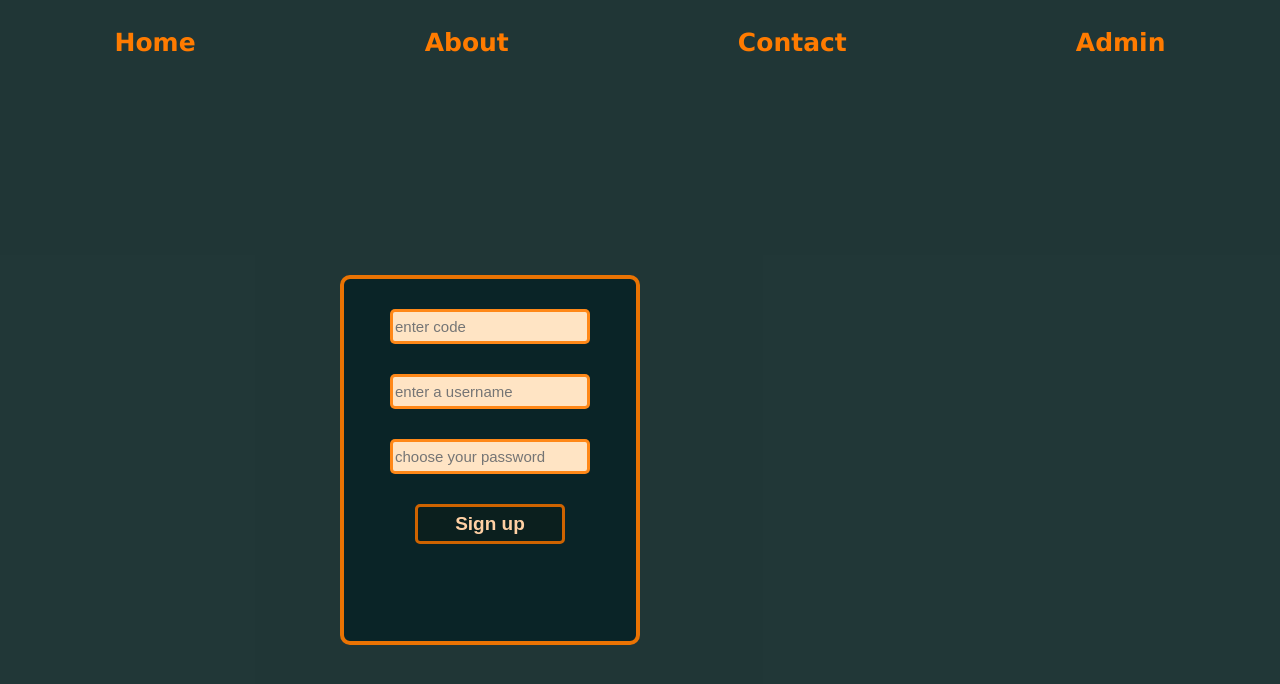
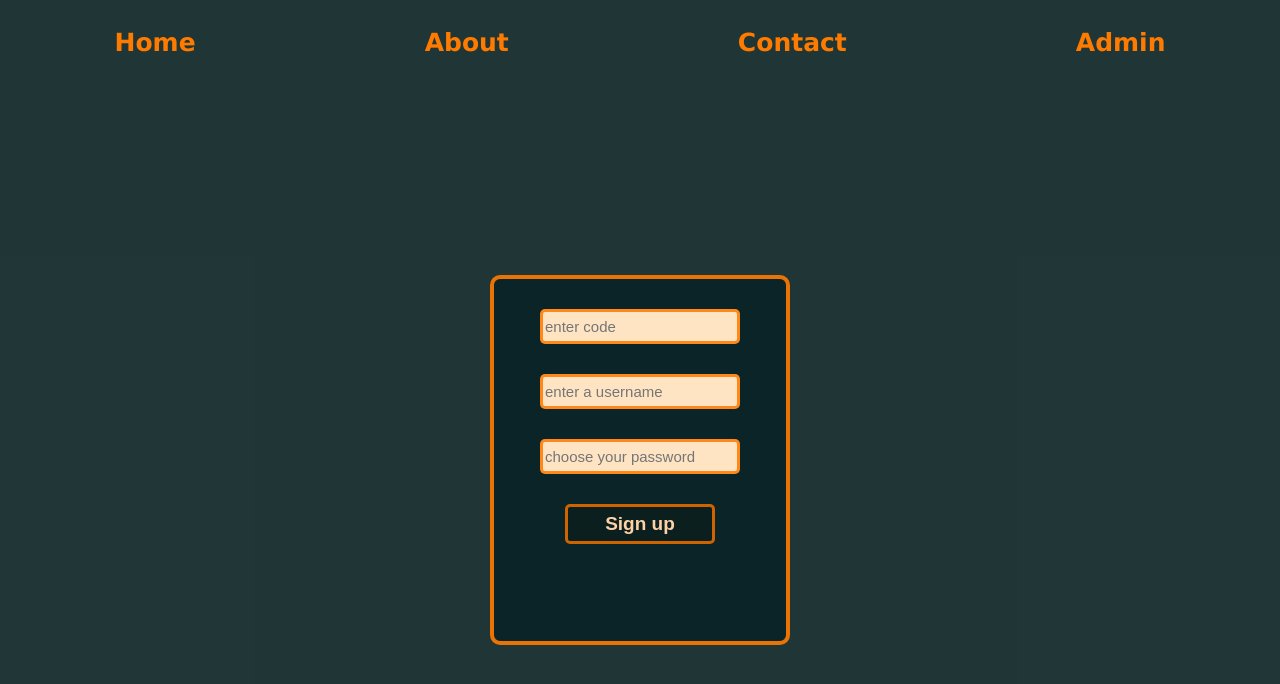
Before and after one commit to alexnmc/appointment-booking, a React (Create React App) app in the folder client/: page /admin in a window 1280 px wide. Both pictures are taken after a click on the button "Sign up". Shown: the top 684 px of the page. Built offline with nearby package versions, Linux system fonts and the light colour scheme.

Commit message:
new signup

```diff
--- a/client/src/Admin.js
+++ b/client/src/Admin.js
@@ -106,7 +106,7 @@ class Admin extends Component {
                             <button className='signupButton' onClick={this.editToggler}>Sign up</button>
                         </div>
                         :
-                        <form onSubmit={this.handleSignup} className='signUp'>
+                        <form onSubmit={this.handleSignup} className='signUp2'>
 
                             <input
                                 type='text'
--- a/client/src/style.css
+++ b/client/src/style.css
@@ -88,6 +88,15 @@
     margin-right: 300px;
 }
 
+.signUp2{
+    display: block;
+    height: 370px;
+    width: 300px;
+    border: 4px solid rgba(255, 123, 0, 0.918);
+    border-radius:10px;
+    background-color: rgba(5, 32, 36, 0.774);
+
+}
 
 
 .bookingContainer{
```
